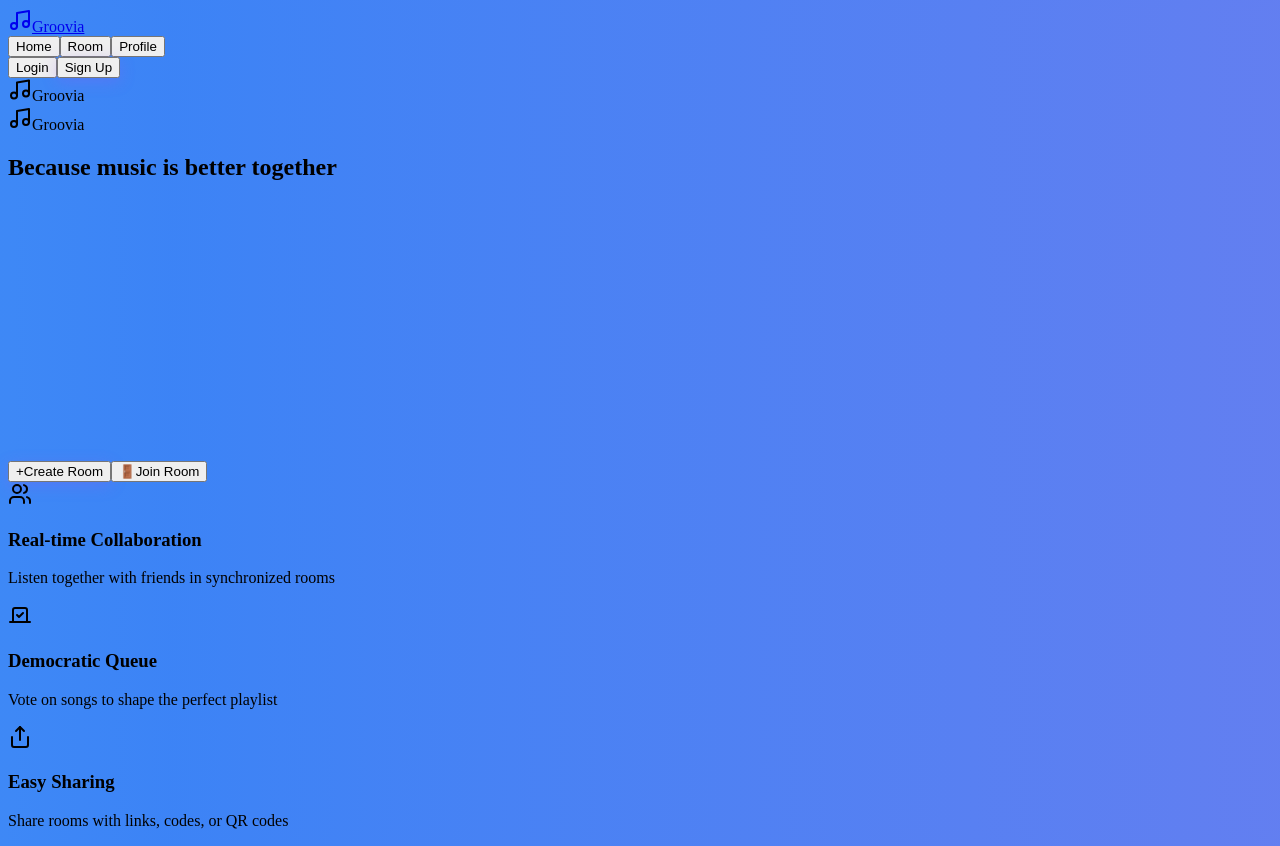
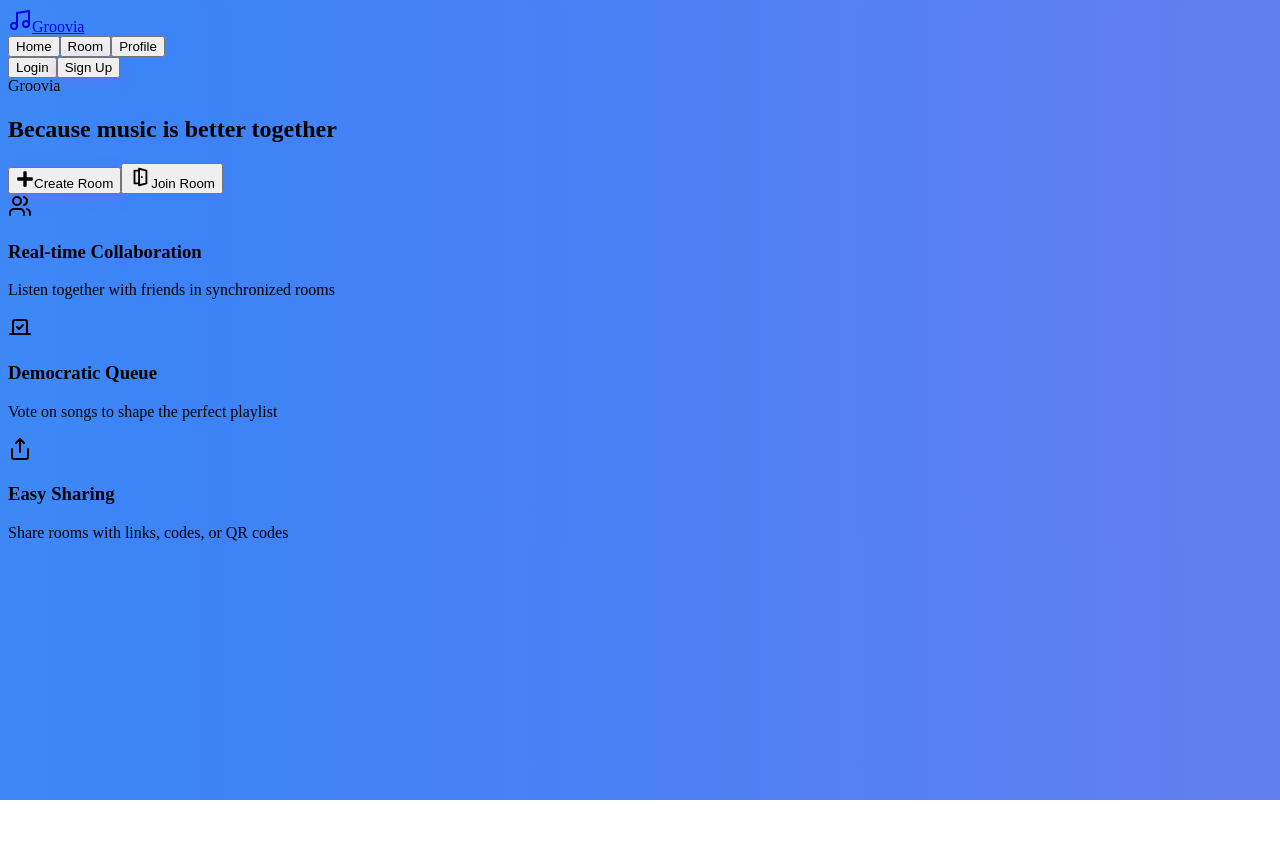
Before and after one commit to kaushang/Groovia_in_dev, a React (Vite) app in the folder client/: page / in a window 1280 px wide. After the commit the page ends 800 px from the top, so only its background shows below. Built offline with nearby package versions, Linux system fonts and the light colour scheme; a web font is replaced by a local one.

Commit message:
initial commit

```diff
--- a/client/src/pages/landing.tsx
+++ b/client/src/pages/landing.tsx
@@ -8,7 +8,8 @@ import GlassPanel from "@/components/glass-panel";
 import { apiRequest } from "@/lib/queryClient";
 import { useToast } from "@/hooks/use-toast";
 import type { Room } from "@shared/schema";
-
+import { FaPlus } from "react-icons/fa";
+import { BiDoorOpen } from "react-icons/bi";
 export default function Landing() {
   const [, setLocation] = useLocation();
   const [showJoinModal, setShowJoinModal] = useState(false);
@@ -18,7 +19,7 @@ export default function Landing() {
     mutationFn: () =>
       apiRequest("POST", "/api/rooms", {
         name: "My Music Room",
-        createdBy: "demo-user" // In real app, use actual user ID
+        createdBy: "demo-user", // In real app, use actual user ID
       }),
     onSuccess: async (response) => {
       const room: Room = await response.json();
@@ -32,7 +33,7 @@ export default function Landing() {
       toast({
         title: "Failed to create room",
         description: "Please try again",
-        variant: "destructive"
+        variant: "destructive",
       });
     },
   });
@@ -46,20 +47,20 @@ export default function Landing() {
       icon: Users,
       title: "Real-time Collaboration",
       description: "Listen together with friends in synchronized rooms",
-      color: "text-purple-300"
+      color: "text-purple-300",
     },
     {
       icon: Vote,
       title: "Democratic Queue",
       description: "Vote on songs to shape the perfect playlist",
-      color: "text-blue-300"
+      color: "text-blue-300",
     },
     {
       icon: Share,
       title: "Easy Sharing",
       description: "Share rooms with links, codes, or QR codes",
-      color: "text-cyan-300"
-    }
+      color: "text-cyan-300",
+    },
   ];
 
   return (
@@ -68,11 +69,7 @@ export default function Landing() {
         {/* Hero Logo and Animation */}
         <div className="mb-8 relative">
           <div className="text-8xl md:text-9xl font-black bg-gradient-to-r from-white via-purple-200 to-blue-200 bg-clip-text text-transparent animate-float">
-            <Music className="inline-block mr-4 h-20 w-20 md:h-24 md:w-24" />
-            Groovia
-          </div>
-          <div className="absolute inset-0 text-8xl md:text-9xl font-black text-purple-500 opacity-20 blur-sm">
-            <Music className="inline-block mr-4 h-20 w-20 md:h-24 md:w-24" />
+            {/* <Music className="inline-block mr-4 h-20 w-20 md:h-24 md:w-24" /> */}
             Groovia
           </div>
         </div>
@@ -83,7 +80,7 @@ export default function Landing() {
         </h2>
 
         {/* Animated Soundwave Background */}
-        <div className="relative mb-12 h-24 overflow-hidden rounded-xl glass-panel">
+        {/* <div className="relative mb-12 h-24 overflow-hidden rounded-xl glass-panel">
           <div className="soundwave absolute inset-0"></div>
           <div className="flex items-center justify-center h-full">
             <div className="flex space-x-2">
@@ -99,7 +96,7 @@ export default function Landing() {
               ))}
             </div>
           </div>
-        </div>
+        </div> */}
 
         {/* Main Action Buttons */}
         <div className="flex flex-col md:flex-row gap-6 justify-center items-center mb-16">
@@ -110,17 +107,21 @@ export default function Landing() {
             disabled={createRoomMutation.isPending}
             data-testid="button-create-room"
           >
-            <span className="mr-3 group-hover:rotate-90 transition-transform">+</span>
+            <span className="">
+              <FaPlus style={{ width: "18px", height: "18px" }}/>
+            </span>
             {createRoomMutation.isPending ? "Creating..." : "Create Room"}
           </Button>
           <Button
             onClick={() => setShowJoinModal(true)}
-            variant="outline"
+
             size="lg"
-            className="w-full md:w-auto glass-panel border-2 border-purple-300 px-8 py-6 text-xl font-semibold hover:bg-white hover:bg-opacity-20 transition-all text-white hover:text-white"
+            className="w-full md:w-auto glass-panel hover:bg-white px-8 py-6 text-xl font-semibold hover:bg-opacity-20 transition-all text-white hover:text-white"
             data-testid="button-join-room"
           >
-            <span className="mr-3">🚪</span>
+            <span className="mr-2">
+              <BiDoorOpen style={{ width: "22px", height: "22px" }} />
+            </span>
             Join Room
           </Button>
         </div>
@@ -135,7 +136,9 @@ export default function Landing() {
                 className="p-6 text-center group hover:scale-105 transition-transform"
                 data-testid={`feature-card-${index}`}
               >
-                <div className={`text-4xl mb-4 ${feature.color} group-hover:animate-bounce`}>
+                <div
+                  className={`text-4xl mb-4 ${feature.color} group-hover:animate-bounce`}
+                >
                   <IconComponent className="w-12 h-12 mx-auto" />
                 </div>
                 <h3 className="text-xl font-semibold mb-2">{feature.title}</h3>
--- a/package.json
+++ b/package.json
@@ -4,7 +4,7 @@
   "type": "module",
   "license": "MIT",
   "scripts": {
-    "dev": "NODE_ENV=development tsx server/index.ts",
+    "dev": "tsx server/index.ts",
     "build": "vite build && esbuild server/index.ts --platform=node --packages=external --bundle --format=esm --outdir=dist",
     "start": "NODE_ENV=production node dist/index.js",
     "check": "tsc",
@@ -64,7 +64,7 @@
     "react-day-picker": "^8.10.1",
     "react-dom": "^18.3.1",
     "react-hook-form": "^7.55.0",
-    "react-icons": "^5.4.0",
+    "react-icons": "^5.5.0",
     "react-resizable-panels": "^2.1.7",
     "recharts": "^2.15.2",
     "tailwind-merge": "^2.6.0",
```
Also changed, not shown: 2 other files (tests, documents, lock files or other folders).
